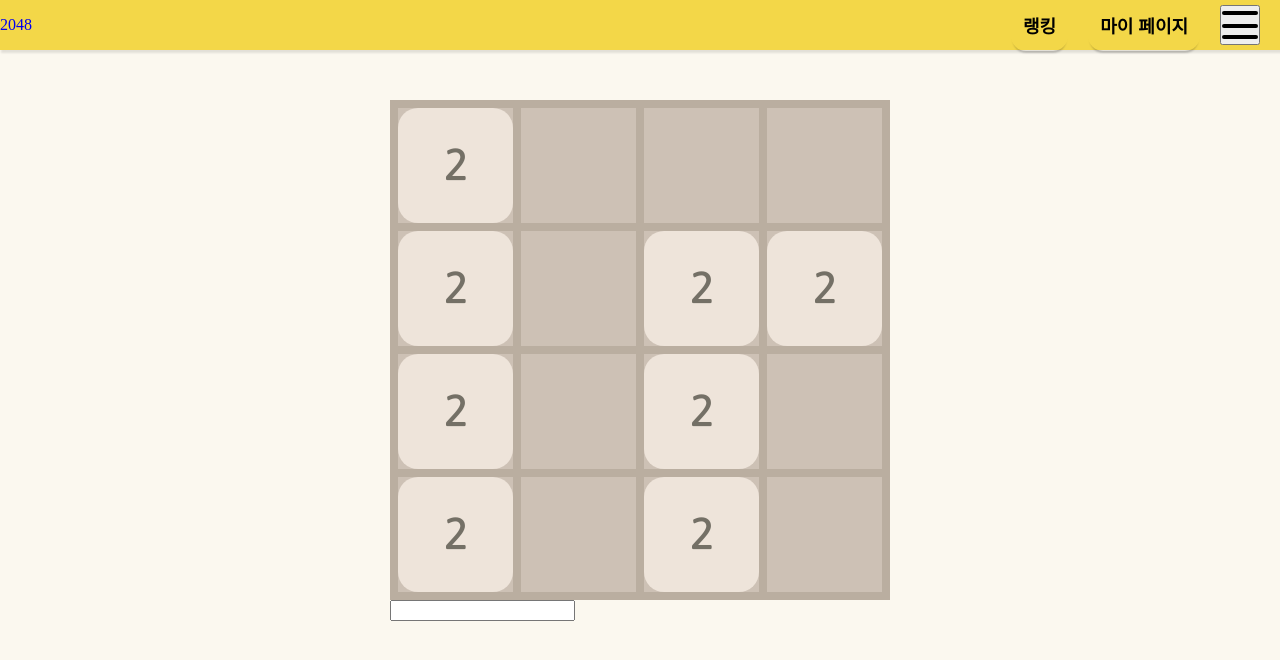
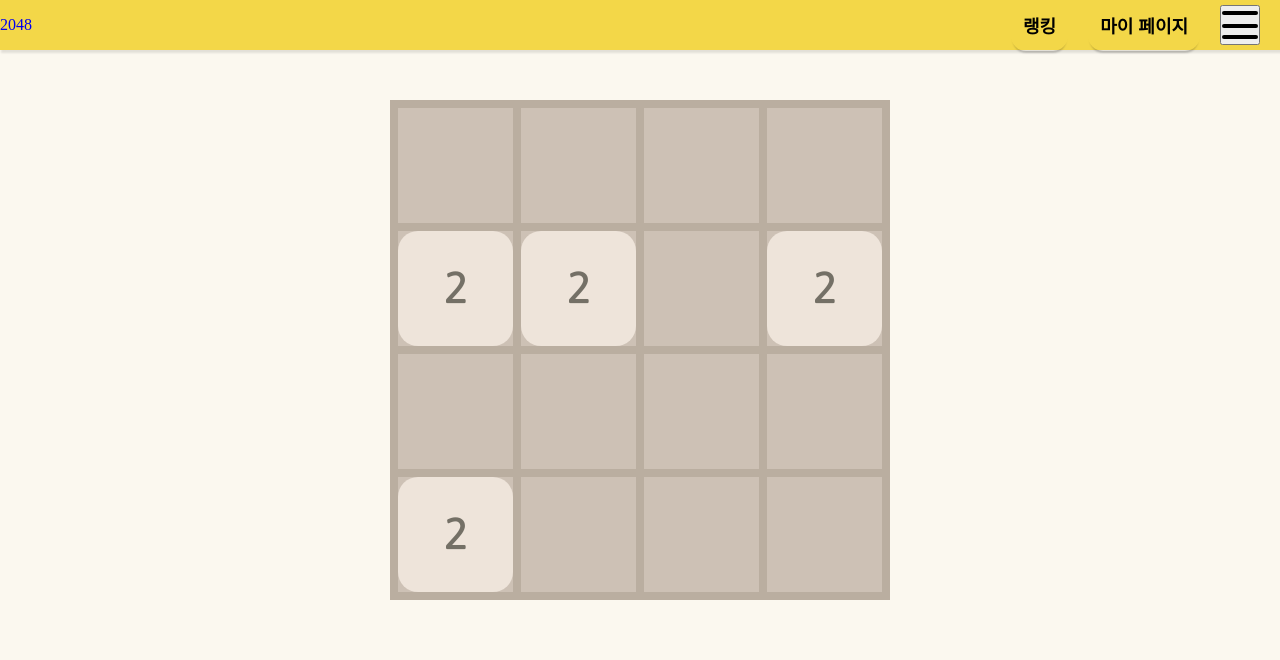
Before and after one commit to min050410/2048-frontend, a React (Create React App) app: page / in a window 1280 px wide. Shown: the top 660 px of the page. Built offline with nearby package versions, Linux system fonts and the light colour scheme.

Commit message:
add: Gameover 로직

```diff
--- a/src/App.js
+++ b/src/App.js
@@ -1,4 +1,3 @@
-import TodoCalendar from './components/todoCalendar';
 import Header from './components/header';
 import Board from './components/board';
 import './style/index.css'
--- a/src/components/board.jsx
+++ b/src/components/board.jsx
@@ -1,11 +1,24 @@
 import '../style/board.css';
-import { useState } from 'react';
-import { useEffect } from 'react';
+import { useState, useRef, useEffect } from 'react';
 
 const Board = () => {
-  let [content, setContent] = useState([['2', '', '', ''], ['2', '', '2', '2'], ['2', '', '2', ''], ['2', '', '2', '']]);
+  const CREATE_BLOCK_NUM = 4;
+  const BLOCK_CREATE_DELAY = 200;
+
+  const [content, setContent] = useState([['', '', '', ''], ['', '', '', ''], ['', '', '', ''], ['', '', '', '']]);
+  const [gameover, setGameover] = useState(0);
+  const controllerRef = useRef(null);
 
   const render = [[1, 2, 3, 4], [5, 6, 7, 8], [9, 10, 11, 12], [13, 14, 15, 16]];
+
+  // useEffect 처음 랜더링
+  useEffect(() => {
+    // 4개의 블록 생성
+    for (let i=0; i<CREATE_BLOCK_NUM; i++) {
+      newBlock();
+    }
+    controllerRef.current?.focus();
+  },[]);
 
   const item = render.map((listIn) => {
     return (
@@ -76,8 +89,31 @@ const Board = () => {
   // 초깃값
   let [contentMap, setContentMap] = useState(item);
 
+  // 게임 오버 판별
+  const checkGameOver = () => {
+    for (let i=0; i<=3; i++) {
+      for (let j=0; j<=3; j++) {
+        if (content[i][j] === '') return false;
+        if (j<3) {
+          if (content[i][j] === content[i][j+1]) {
+            return false;
+          }
+        }
+        if (i<3) {
+          if (content[i][j] === content[i+1][j]) {
+            return false;
+          }
+        }
+      }
+    }
+    return true;
+  }
+
   useEffect(() => {
     setContentMap(item);
+    if(checkGameOver()) {
+      setGameover(1);
+    }
   }, [content]);
 
   // Deque 자료구조
@@ -227,6 +263,7 @@ const Board = () => {
     return prev;
   }
 
+  // 빈 칸 찾기
   const findBlock = (prev) => {
     let x = [];
     let y = [];
@@ -238,8 +275,6 @@ const Board = () => {
         }
       }
     }
-    console.log(y);
-    console.log(x);
     // 가득 찼을 때
     if (x.length === 0) {
       return prev;
@@ -251,9 +286,11 @@ const Board = () => {
     return prev;
   }
 
+  // 새로운 블록 생성
   const newBlock = () => {
     setContent(prev => findBlock([[...prev[0]], [...prev[1]], [...prev[2]], [...prev[3]]]));
   }
+
 
   const keyDown = ({ keyCode }) => {
     switch (keyCode) {
@@ -261,31 +298,46 @@ const Board = () => {
         // 새로운 주소값 할당으로 re-rendering
         // 전개 연산자는 1차원 배열에서만 유효
         setContent(prev => moveLeft([[...prev[0]], [...prev[1]], [...prev[2]], [...prev[3]]]));
-        setTimeout(() => newBlock(), 200);
+        setTimeout(() => newBlock(), BLOCK_CREATE_DELAY);
         break;
       case 38:
         setContent(prev => moveUp([[...prev[0]], [...prev[1]], [...prev[2]], [...prev[3]]]));
-        setTimeout(() => newBlock(), 200);
+        setTimeout(() => newBlock(), BLOCK_CREATE_DELAY);
+
         break;
       case 39:
         setContent(prev => moveRight([[...prev[0]], [...prev[1]], [...prev[2]], [...prev[3]]]));
-        setTimeout(() => newBlock(), 200);
+        setTimeout(() => newBlock(), BLOCK_CREATE_DELAY);
+
         break;
       case 40:
         setContent(prev => moveDown([[...prev[0]], [...prev[1]], [...prev[2]], [...prev[3]]]));
-        setTimeout(() => newBlock(), 200);
+        setTimeout(() => newBlock(), BLOCK_CREATE_DELAY);
         break;
       default:
         break;
     }
   };
 
+  const restartGame = () => {
+    setGameover(0);
+    setContent([['', '', '', ''], ['', '', '', ''], ['', '', '', ''], ['', '', '', '']]);
+    // 4개의 블록 생성
+    for (let i=0; i<CREATE_BLOCK_NUM; i++) {
+      newBlock();
+    }
+  }
+
   return (
-    <div className="board">
-      <div className="board--content">
+    <div className="board" onClick={() => {
+        controllerRef.current?.focus();
+      }} onBlur={() => {controllerRef.current?.focus();}}>
+
+      <div className={gameover?"board--gameover":"board--content"} >
         {contentMap}
       </div>
-      <input onKeyDown={keyDown}></input>
+      {gameover ? <div className="gameover">게임오버 <button className="retry" onClick={restartGame}>다시하기</button></div> : null}
+      <input onKeyDown={keyDown} ref={controllerRef} autoFocus></input>
     </div>
   )
 }
--- a/src/index.js
+++ b/src/index.js
@@ -7,7 +7,6 @@ import {
   Routes,
   Route,
 } from "react-router-dom";
-import TodoCalendar from './components/todoCalendar';
 
 const root = ReactDOM.createRoot(document.getElementById('root'));
 root.render(
--- a/src/style/board.css
+++ b/src/style/board.css
@@ -6,10 +6,13 @@
 }
 
 .board {
+    display: flex;
+    flex-direction: column;
     margin-top: 50px;
     background-color: #cdc1b5;
     width: 500px;
     height: 500px;
+
 }
 
 .board--content {
@@ -17,6 +20,69 @@
     grid-template-columns: repeat(4, 1fr);
     border-left: 8px solid #baaea0;
     border-top: 8px solid #baaea0;
+}
+
+.board--gameover {
+    position: relative;
+    display: grid;
+    grid-template-columns: repeat(4, 1fr);
+    border-left: 8px solid #baaea0;
+    border-top: 8px solid #baaea0;
+    animation-duration: 2s;
+    animation-name: gameover;
+    /* filter: grayscale(80%); */
+    filter: blur(2px);
+    cursor: not-allowed;
+    /* filter: blur(5px); */
+}
+
+@keyframes gameover {
+    from {
+        /* filter: brightness(100%); */
+        /* filter: grayscale(0%); */
+        filter: blur(0px);
+    }
+
+    to {
+        /* filter: brightness(20%); */
+        /* filter: grayscale(80%); */
+        filter: blur(2px);
+    }
+}
+
+.gameover {
+    position: absolute;
+    top: 50%;
+    left: 50%;
+    transform: translate(-50%, -50%);
+    width: 180px;
+    display: inline-block;
+    background-color: #f3d748;
+    padding: 0px 30px 0px 40px;
+    border-radius: 15px;
+    box-shadow: 2px 2px 2px 1px rgba(0, 0, 0, 0.1);
+    font-size: 18px;
+    font-weight: 600;
+    color: black;
+    font-family: 'Nanum Gothic', sans-serif;
+}
+
+.retry {
+    display: inline-block;
+    background-color: #f3d748;
+    padding: 12px;
+    border-radius: 15px;
+    box-shadow: 0 4px 2px -2px rgba(0, 0, 0, 0.2);
+    font-size: 18px;
+    font-weight: 600;
+    color: black;
+    font-family: 'Nanum Gothic', sans-serif;
+    border: none;
+}
+
+blurEffect {
+    filter: blur(10px);
+    -webkit-filter: blur(10px);
 }
 
 .content {
@@ -32,26 +98,31 @@
     align-items: center;
     justify-content: center;
     height: 100%;
-    /* animation-duration: 1s;
-    animation-name: slidein; */
+    box-shadow: 0 0 0 0 rgba(0, 0, 0, 1);
+    animation: pulse 2s;
 }
 
-.c2 > span {
+.c2>span {
     color: #747066;
     font-size: 40px;
 }
 
-/* @keyframes slidein {
-    from {
-      margin-left: 30%;
-      width: 110%
-    }
+@keyframes pulse {
+	0% {
+		transform: scale(0.95);
+		box-shadow: 0 0 0 0 rgba(0, 0, 0, 0.7);
+	}
 
-    to {
-      margin-left: 0%;
-      width: 100%;
-    }
-  } */
+	70% {
+		transform: scale(1);
+		box-shadow: 0 0 0 10px rgba(0, 0, 0, 0);
+	}
+
+	100% {
+        transform: scale(1);
+		box-shadow: 0 0 0 0 rgba(0, 0, 0, 0);
+	}
+}
 
 .c4 {
     border-radius: 20px;
@@ -62,8 +133,8 @@
     height: 100%;
 }
 
-.c4 > span {
-    color:#776f66;
+.c4>span {
+    color: #776f66;
     font-size: 40px;
 }
 
@@ -76,8 +147,8 @@
     height: 100%;
 }
 
-.c8 > span {
-    color:#f9f4f0;
+.c8>span {
+    color: #f9f4f0;
     font-size: 40px;
 }
 
@@ -90,8 +161,8 @@
     height: 100%;
 }
 
-.c16 > span {
-    color:#f9f5f0;
+.c16>span {
+    color: #f9f5f0;
     font-size: 40px;
 }
 
@@ -104,8 +175,8 @@
     height: 100%;
 }
 
-.c32 > span {
-    color:#fff7f1;
+.c32>span {
+    color: #fff7f1;
     font-size: 40px;
 }
 
@@ -118,8 +189,8 @@
     height: 100%;
 }
 
-.c64 > span {
-    color:#f9f8f6;
+.c64>span {
+    color: #f9f8f6;
     font-size: 40px;
 }
 
@@ -132,8 +203,8 @@
     height: 100%;
 }
 
-.c128 > span {
-    color:#f9f7f3;
+.c128>span {
+    color: #f9f7f3;
     font-size: 40px;
 }
 
@@ -146,8 +217,8 @@
     height: 100%;
 }
 
-.c256 > span {
-    color:#f9f6f3;
+.c256>span {
+    color: #f9f6f3;
     font-size: 40px;
 }
 
@@ -160,8 +231,8 @@
     height: 100%;
 }
 
-.c512 > span {
-    color:#f9f5f0;
+.c512>span {
+    color: #f9f5f0;
     font-size: 40px;
 }
 
@@ -174,8 +245,8 @@
     height: 100%;
 }
 
-.c1024 > span {
-    color:#f9f5f0;
+.c1024>span {
+    color: #f9f5f0;
     font-size: 40px;
 }
 
@@ -188,7 +259,11 @@
     height: 100%;
 }
 
-.c2048 > span {
-    color:#f9f5f0;
+.c2048>span {
+    color: #f9f5f0;
     font-size: 40px;
 }
+
+input {
+    opacity: 0;
+}
```
Also changed, not shown: src/components/todoCalendar.jsx (deleted), src/style/todoCalendar.css (deleted).
